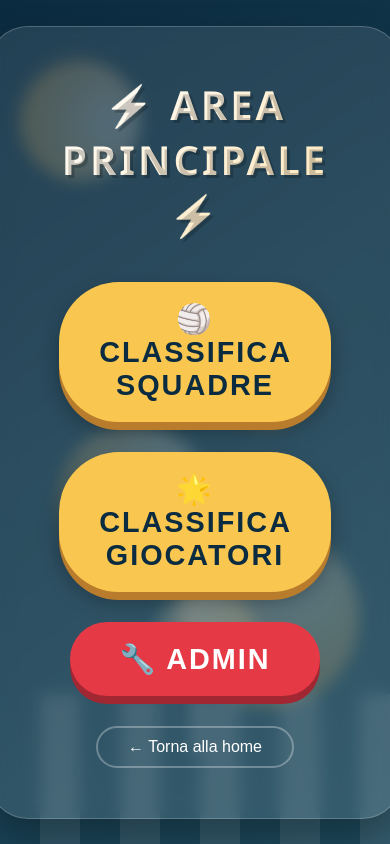
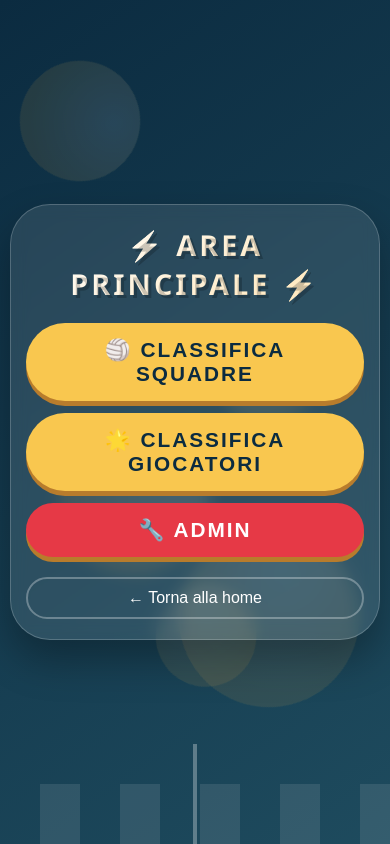
Before and after one commit to rovigoal/pallavolo, a plain HTML site: page menu.html in a window 390 px wide. Drawn offline with Linux system fonts and the light colour scheme.

Commit message:
Update menu.html

```diff
--- a/menu.html
+++ b/menu.html
@@ -2,33 +2,210 @@
 <html lang="it">
 <head>
     <meta charset="UTF-8">
-    <meta name="viewport" content="width=device-width, initial-scale=1.0">
+    <meta name="viewport" content="width=device-width, initial-scale=1.0, maximum-scale=1.0, user-scalable=yes">
     <title>Volley - Menu Principale</title>
     <style>
         * { margin:0; padding:0; box-sizing:border-box; }
-        body { font-family:'Segoe UI', sans-serif; height:100vh; display:flex; justify-content:center; align-items:center; background:linear-gradient(145deg,#0b2b40 0%,#1e4b5e 100%); position:relative; overflow:hidden; }
-        .volley-bg { position:absolute; width:100%; height:100%; top:0; left:0; z-index:0; }
-        .ball { position:absolute; width:80px; height:80px; background:#f9c74f; border-radius:50%; opacity:0.2; animation:float 15s infinite ease-in-out; }
-        .ball::after { content:""; position:absolute; top:50%; left:50%; width:100%; height:100%; background:radial-gradient(circle at 30% 30%, white, #f1b24a 70%); border-radius:50%; transform:translate(-50%,-50%); }
-        .ball::before { content:""; position:absolute; top:0; left:50%; width:4px; height:100%; background:#333; transform:translateX(-50%) rotate(30deg); border-radius:2px; }
+        body {
+            font-family:'Segoe UI', sans-serif;
+            height:100vh;
+            display:flex;
+            justify-content:center;
+            align-items:center;
+            background:linear-gradient(145deg,#0b2b40 0%,#1e4b5e 100%);
+            position:relative;
+            overflow:hidden;
+        }
+        .volley-bg {
+            position:absolute;
+            width:100%;
+            height:100%;
+            top:0;
+            left:0;
+            z-index:0;
+        }
+        .ball {
+            position:absolute;
+            width:80px;
+            height:80px;
+            background:#f9c74f;
+            border-radius:50%;
+            opacity:0.2;
+            animation:float 15s infinite ease-in-out;
+        }
+        .ball::after {
+            content:"";
+            position:absolute;
+            top:50%;
+            left:50%;
+            width:100%;
+            height:100%;
+            background:radial-gradient(circle at 30% 30%, white, #f1b24a 70%);
+            border-radius:50%;
+            transform:translate(-50%,-50%);
+        }
+        .ball::before {
+            content:"";
+            position:absolute;
+            top:0;
+            left:50%;
+            width:4px;
+            height:100%;
+            background:#333;
+            transform:translateX(-50%) rotate(30deg);
+            border-radius:2px;
+        }
         .ball:nth-child(1) { top:10%; left:5%; width:120px; height:120px; animation-delay:0s; }
         .ball:nth-child(2) { bottom:15%; right:8%; width:180px; height:180px; animation-delay:2s; }
         .ball:nth-child(3) { top:40%; right:20%; width:90px; height:90px; animation-delay:4s; }
         .ball:nth-child(4) { bottom:30%; left:15%; width:150px; height:150px; animation-delay:1s; }
         .ball:nth-child(5) { top:70%; left:40%; width:100px; height:100px; animation-delay:3s; }
-        @keyframes float { 0% { transform:translateY(0px) rotate(0deg); } 50% { transform:translateY(-30px) rotate(180deg); } 100% { transform:translateY(0px) rotate(360deg); } }
-        .menu-container { position:relative; z-index:10; text-align:center; color:white; backdrop-filter:blur(8px); background:rgba(255,255,255,0.1); padding:50px 70px; border-radius:40px; border:1px solid rgba(255,255,255,0.2); box-shadow:0 20px 40px rgba(0,0,0,0.3); }
-        h2 { font-size:2.5rem; margin-bottom:40px; text-transform:uppercase; letter-spacing:3px; text-shadow:3px 3px 0 rgba(0,0,0,0.2); background:linear-gradient(135deg,#fff 0%,#ffe5b4 100%); -webkit-background-clip:text; -webkit-text-fill-color:transparent; }
-        .button-grid { display:flex; gap:30px; flex-wrap:wrap; justify-content:center; }
-        .menu-btn { background:#f9c74f; border:none; padding:20px 40px; font-size:1.8rem; font-weight:bold; color:#0b2b40; border-radius:60px; cursor:pointer; transition:all 0.3s ease; box-shadow:0 8px 0 #b87c2c,0 10px 20px rgba(0,0,0,0.3); text-transform:uppercase; letter-spacing:2px; min-width:250px; }
-        .menu-btn:hover { transform:translateY(-3px); box-shadow:0 11px 0 #b87c2c,0 15px 25px rgba(0,0,0,0.3); background:#ffe08c; }
-        .menu-btn:active { transform:translateY(5px); box-shadow:0 3px 0 #b87c2c,0 8px 15px rgba(0,0,0,0.3); }
-        .admin-btn { background:#e63946; box-shadow:0 8px 0 #a12733; color:white; }
-        .admin-btn:hover { background:#ff5a6e; box-shadow:0 11px 0 #a12733; }
-        .court-lines { position:absolute; bottom:0; left:0; width:100%; height:150px; background:repeating-linear-gradient(90deg,transparent,transparent 40px,rgba(255,255,255,0.1) 40px,rgba(255,255,255,0.1) 80px); z-index:5; pointer-events:none; }
-        .court-lines::before { content:""; position:absolute; top:-40px; left:50%; width:4px; height:100px; background:white; transform:translateX(-50%); opacity:0.3; }
-        .back-btn { margin-top:30px; background:transparent; border:2px solid rgba(255,255,255,0.3); padding:10px 30px; font-size:1rem; color:white; border-radius:40px; cursor:pointer; transition:0.3s; }
-        .back-btn:hover { background:rgba(255,255,255,0.1); border-color:white; }
+        @keyframes float {
+            0% { transform:translateY(0px) rotate(0deg); }
+            50% { transform:translateY(-30px) rotate(180deg); }
+            100% { transform:translateY(0px) rotate(360deg); }
+        }
+        .menu-container {
+            position:relative;
+            z-index:10;
+            text-align:center;
+            color:white;
+            backdrop-filter:blur(8px);
+            background:rgba(255,255,255,0.1);
+            padding:50px 70px;
+            border-radius:40px;
+            border:1px solid rgba(255,255,255,0.2);
+            box-shadow:0 20px 40px rgba(0,0,0,0.3);
+        }
+        h2 {
+            font-size:2.5rem;
+            margin-bottom:40px;
+            text-transform:uppercase;
+            letter-spacing:3px;
+            text-shadow:3px 3px 0 rgba(0,0,0,0.2);
+            background:linear-gradient(135deg,#fff 0%,#ffe5b4 100%);
+            -webkit-background-clip:text;
+            -webkit-text-fill-color:transparent;
+        }
+        .button-grid {
+            display:flex;
+            gap:30px;
+            flex-wrap:wrap;
+            justify-content:center;
+        }
+        .menu-btn {
+            background:#f9c74f;
+            border:none;
+            padding:20px 40px;
+            font-size:1.8rem;
+            font-weight:bold;
+            color:#0b2b40;
+            border-radius:60px;
+            cursor:pointer;
+            transition:all 0.3s ease;
+            box-shadow:0 8px 0 #b87c2c,0 10px 20px rgba(0,0,0,0.3);
+            text-transform:uppercase;
+            letter-spacing:2px;
+            min-width:250px;
+        }
+        .menu-btn:hover {
+            transform:translateY(-3px);
+            box-shadow:0 11px 0 #b87c2c,0 15px 25px rgba(0,0,0,0.3);
+            background:#ffe08c;
+        }
+        .menu-btn:active {
+            transform:translateY(5px);
+            box-shadow:0 3px 0 #b87c2c,0 8px 15px rgba(0,0,0,0.3);
+        }
+        .admin-btn {
+            background:#e63946;
+            box-shadow:0 8px 0 #a12733;
+            color:white;
+        }
+        .admin-btn:hover {
+            background:#ff5a6e;
+            box-shadow:0 11px 0 #a12733;
+        }
+        .court-lines {
+            position:absolute;
+            bottom:0;
+            left:0;
+            width:100%;
+            height:150px;
+            background:repeating-linear-gradient(90deg,transparent,transparent 40px,rgba(255,255,255,0.1) 40px,rgba(255,255,255,0.1) 80px);
+            z-index:5;
+            pointer-events:none;
+        }
+        .court-lines::before {
+            content:"";
+            position:absolute;
+            top:-40px;
+            left:50%;
+            width:4px;
+            height:100px;
+            background:white;
+            transform:translateX(-50%);
+            opacity:0.3;
+        }
+        .back-btn {
+            margin-top:30px;
+            background:transparent;
+            border:2px solid rgba(255,255,255,0.3);
+            padding:10px 30px;
+            font-size:1rem;
+            color:white;
+            border-radius:40px;
+            cursor:pointer;
+            transition:0.3s;
+        }
+        .back-btn:hover {
+            background:rgba(255,255,255,0.1);
+            border-color:white;
+        }
+        /* Responsive */
+        @media screen and (max-width:768px) {
+            body {
+                padding:10px;
+                overflow:auto;
+                height:auto;
+                min-height:100vh;
+            }
+            .menu-container {
+                padding:20px 15px !important;
+                width:100% !important;
+                margin:10px auto !important;
+            }
+            h2 {
+                font-size:1.8rem !important;
+                margin-bottom:20px;
+            }
+            .button-grid {
+                flex-direction:column;
+                gap:12px;
+            }
+            .menu-btn {
+                padding:15px 20px !important;
+                font-size:1.3rem !important;
+                min-width:auto !important;
+                width:100%;
+                box-shadow:0 5px 0 #b87c2c;
+            }
+            .menu-btn:hover {
+                transform:translateY(-2px);
+                box-shadow:0 7px 0 #b87c2c;
+            }
+            .back-btn {
+                margin-top:20px;
+                padding:10px 20px;
+                width:100%;
+            }
+            .ball {
+                opacity:0.1;
+            }
+            .court-lines {
+                height:60px;
+            }
+        }
     </style>
 </head>
 <body>
```
